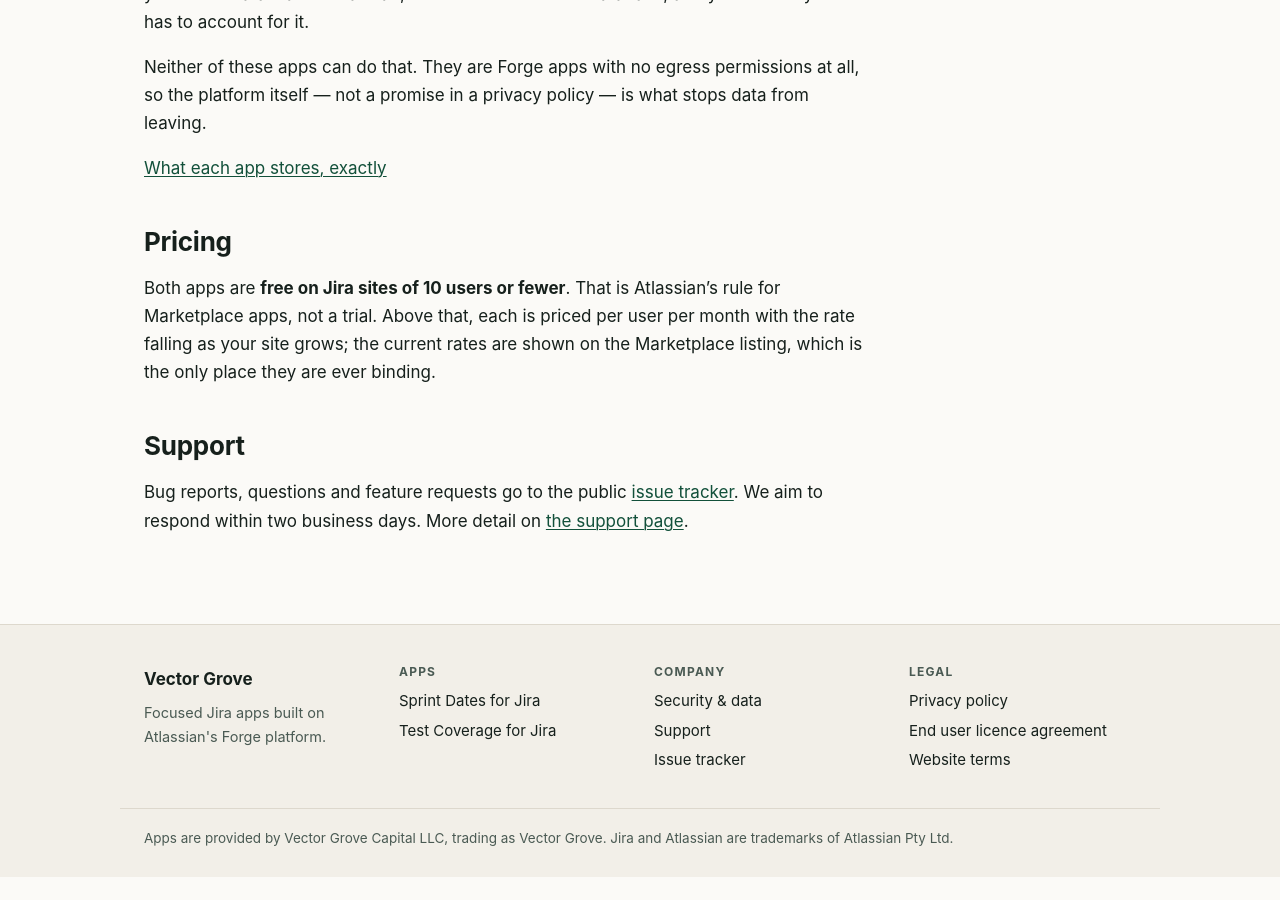
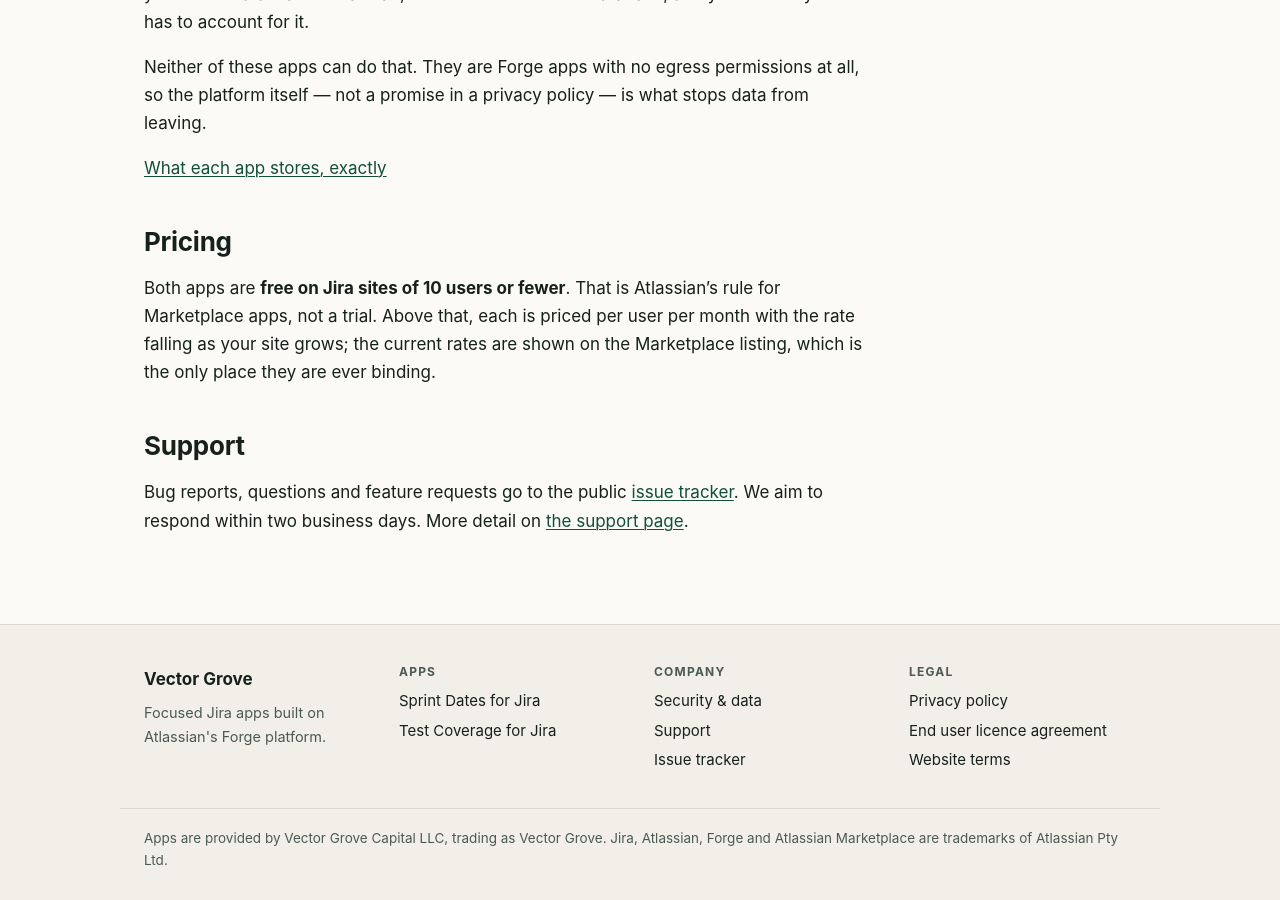
Before and after one commit to vector-grove-capital/vgc-legal, a Jekyll site: the page built from index.md, in a window 1280 px wide and 900 px high, scrolled down 1610 px. Built offline with Jekyll 4.4.1, drawn with Linux system fonts in a browser that asks for light colours; before the commit the page ends 2487 px from its top, so only the background shows below that.

Commit message:
The footer named Forge and attributed only Jira and Atlassian
The website terms page publishes a rule about this site: "Any other product
name used on this site is a trademark of its owner, and is attributed on the
page that names it." The site-wide footer breaks it in its own two lines --
the tagline reads "Focused Jira apps built on Atlassian's Forge platform" and
the attribution one row below names Jira and Atlassian only.

Measured across all nine published pages: Forge is used on every one of them
(1-5 times), and only the terms page attributed it. "Atlassian Marketplace"
is used on the home page, the EULA and the terms page, and was attributed on
the terms page only.

The footer line now carries the same four marks the terms page already
enumerates, so the two statements agree and the per-page rule holds
everywhere.

```diff
--- a/_includes/footer.html
+++ b/_includes/footer.html
@@ -23,6 +23,6 @@
     </div>
   </div>
   <div class="wrap footer-legal">
-    <p>Apps are provided by Vector Grove Capital LLC, trading as Vector Grove. Jira and Atlassian are trademarks of Atlassian Pty Ltd.</p>
+    <p>Apps are provided by Vector Grove Capital LLC, trading as Vector Grove. Jira, Atlassian, Forge and Atlassian Marketplace are trademarks of Atlassian Pty Ltd.</p>
   </div>
 </footer>
```
